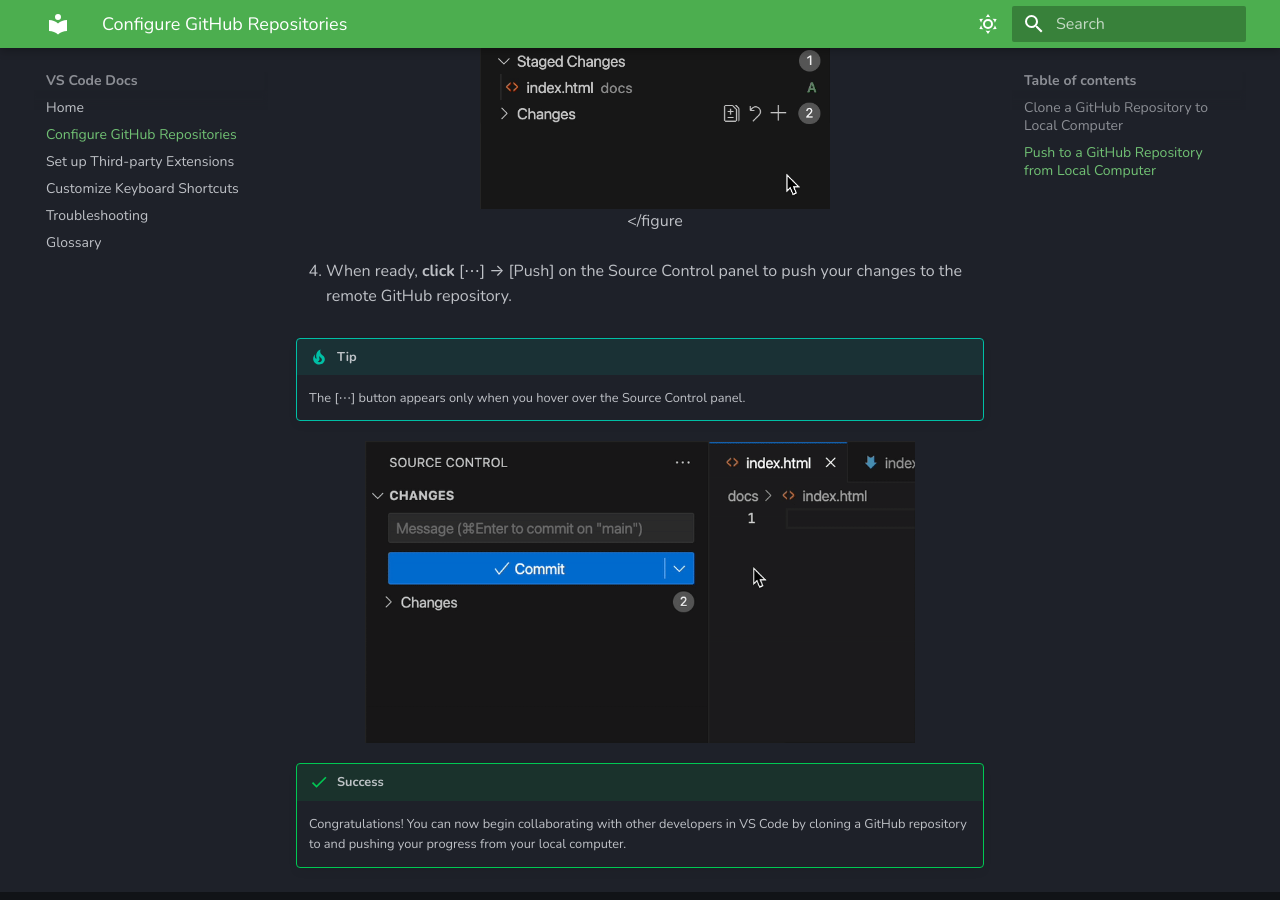
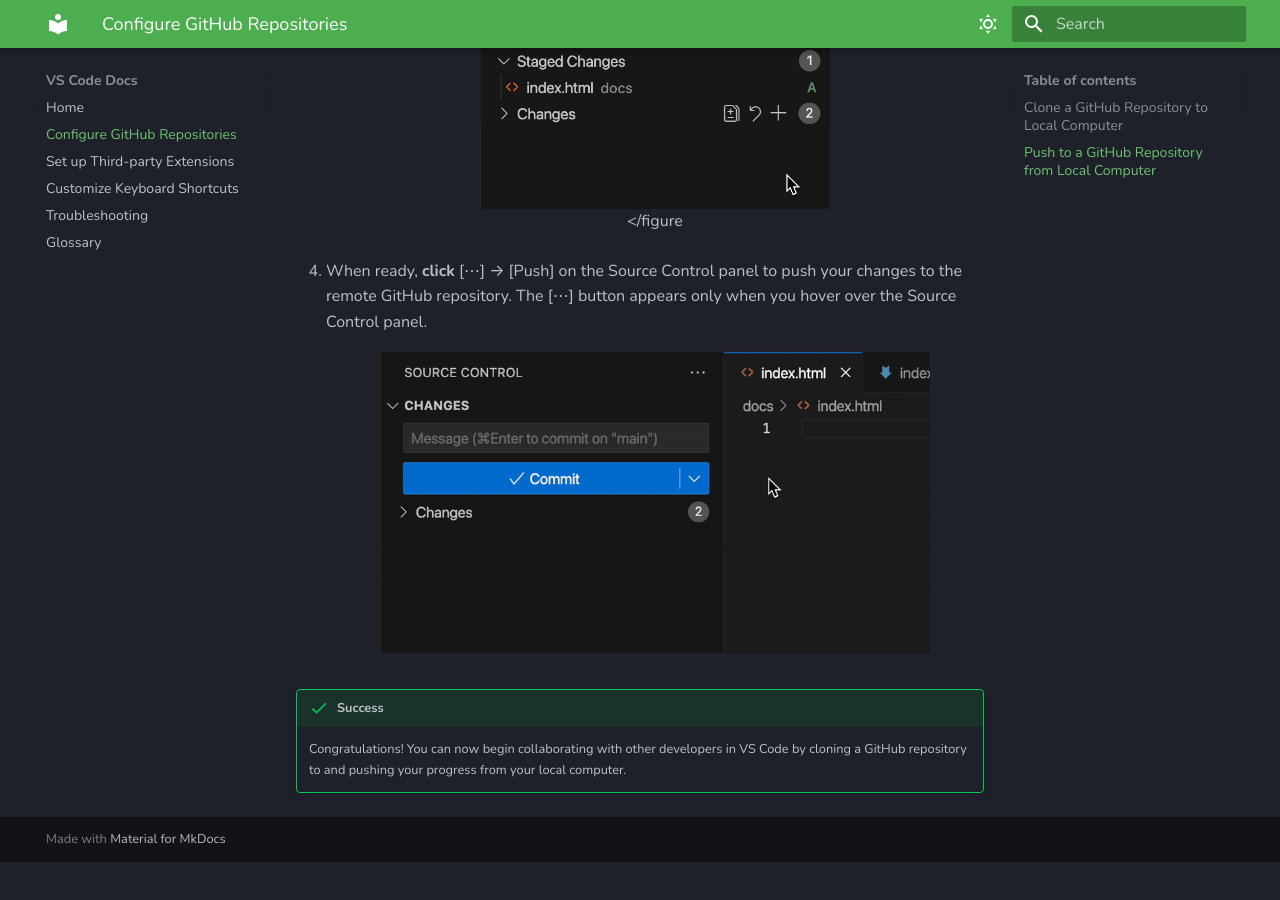
Before and after one commit to DJANG2024/MKDocsMaterial, an MkDocs documentation site: the page built from docs/github_repo.md, in a window 1280 px wide and 900 px high, scrolled down 3747 px. Built offline with MkDocs 1.6.1 and Material for MkDocs 9.7.7, drawn with Linux system fonts in a browser that asks for light colours; after the commit the page ends 4609 px from its top, so only the background shows below that; some of the changed text lies outside the part shown.

```diff
--- a/docs/github_repo.md
+++ b/docs/github_repo.md
@@ -16,7 +16,7 @@
     By launching VS Code, you will land on the Welcome tab unless you have opened a project. If you are directed to an existing project, close it by clicking [File] → [Close Folder] to return to the Welcome tab.
 
 
-2. **Paste** or **enter** the GitHub repository URL into the text bar.
+2. **Enter** or **paste** the GitHub repository URL into the searchbar.
 
     <figure markdown="span">
     ![Image title](Assets/img1.2.gif){ width="650" }
@@ -70,14 +70,11 @@
     ![Image title](Assets/img1.9.gif){ width="350" }
     </figure
 
-4. When ready, **click** [⋯] → [Push] on the Source Control panel to push your changes to the remote GitHub repository.
+4. When ready, **click** [⋯] → [Push] on the Source Control panel to push your changes to the remote GitHub repository. The [⋯] button appears only when you hover over the Source Control panel.
 
-!!! tip "Tip"
-    The [⋯] button appears only when you hover over the Source Control panel.
-
-<figure markdown="span">
-![Image title](Assets/img1.10.gif){ width="550" }
-</figure>
+    <figure markdown="span">
+    ![Image title](Assets/img1.10.gif){ width="550" }
+    </figure>
 
 !!! success "Success"
     Congratulations! You can now begin collaborating with other developers in VS Code by cloning a GitHub repository to and pushing your progress from your local computer.
```
Also changed, not shown: other parts of docs/github_repo.md (+2 -2 lines), docs/extensions.md (+5 -5 lines).
